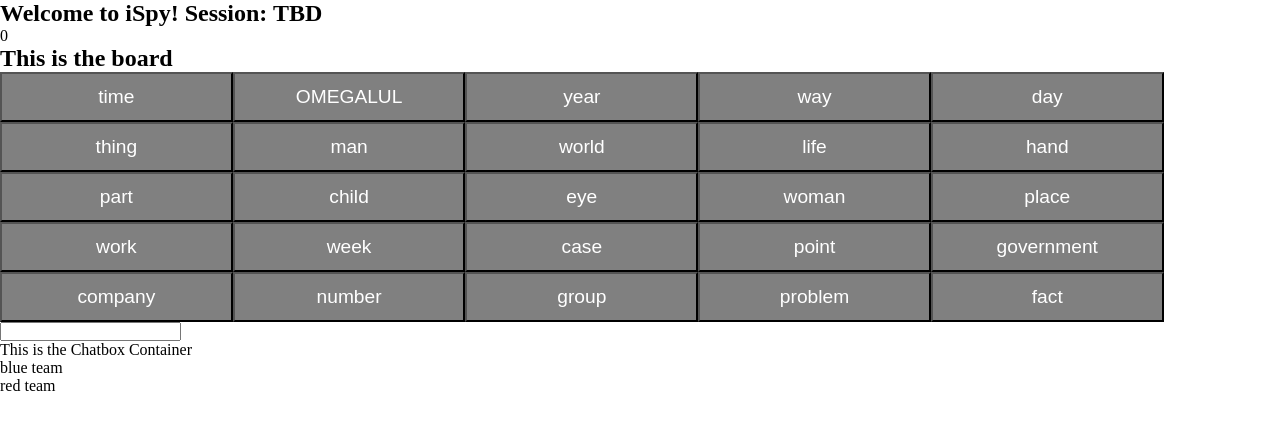
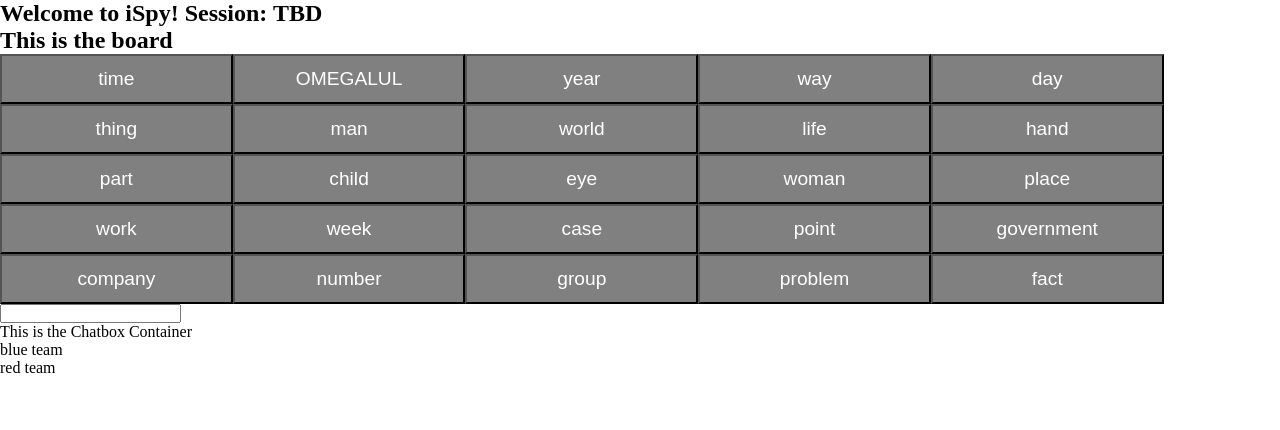
Before and after one commit to SeemsRocky/CodenamesOnline, a React app: page /session/1 in a window 1280 px wide. Shown: the top 430 px of the page. Built offline with nearby package versions, Linux system fonts and the light colour scheme; the HTML template or start-up script is replaced by a standard one.

Commit message:
quick cleanups

```diff
--- a/src/client/components/ClueDisplay.jsx
+++ b/src/client/components/ClueDisplay.jsx
@@ -2,8 +2,11 @@ import React from 'react';
 
 const ClueDisplay = ({ currentClue, guessesLeft }) => (
   <section>
-    {currentClue}
-    {guessesLeft}
+    {
+      currentClue
+        ? <span>{`${currentClue} ${guessesLeft}`}</span>
+        : <> </>
+    }
   </section>
 );
 
```
